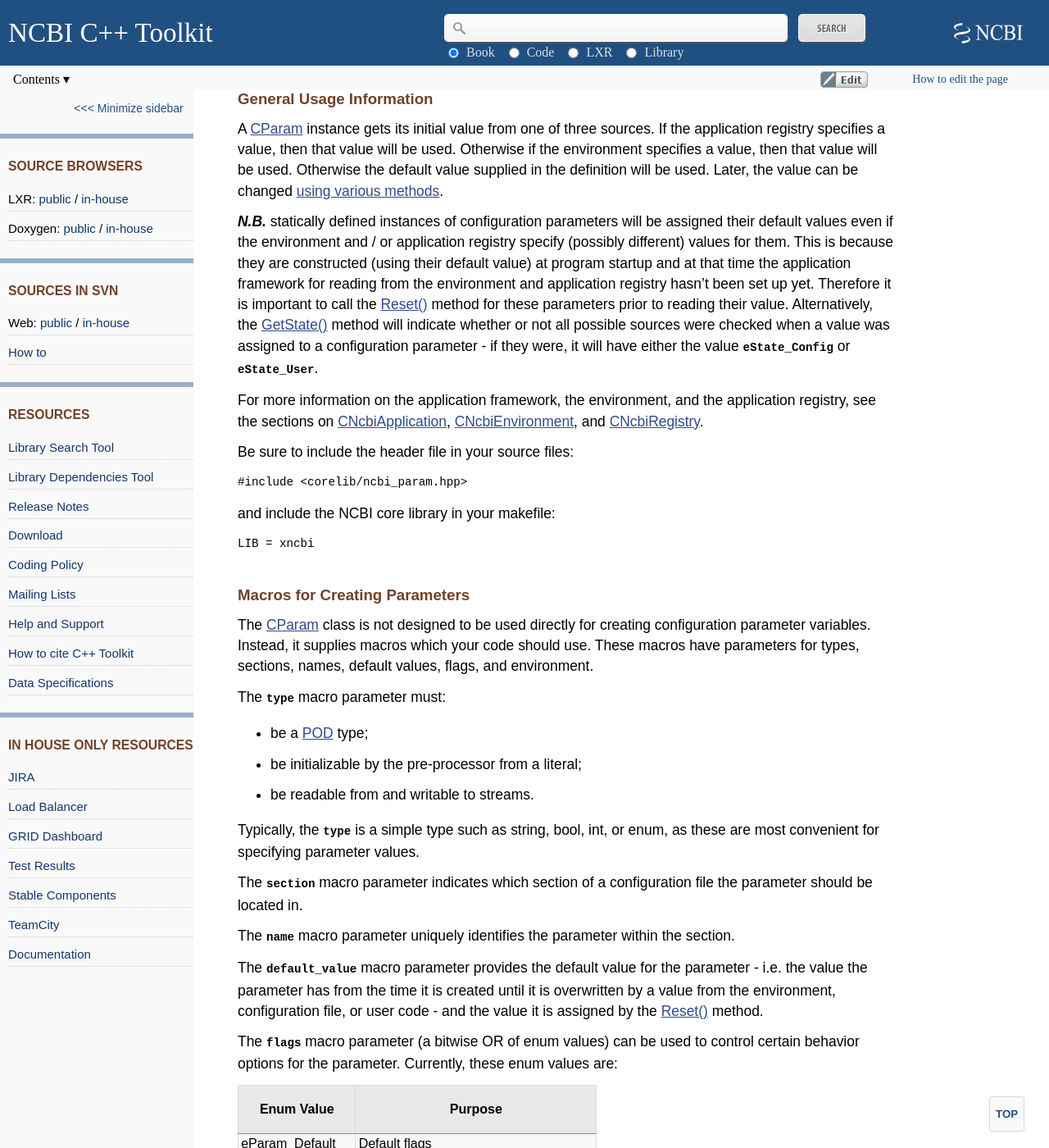
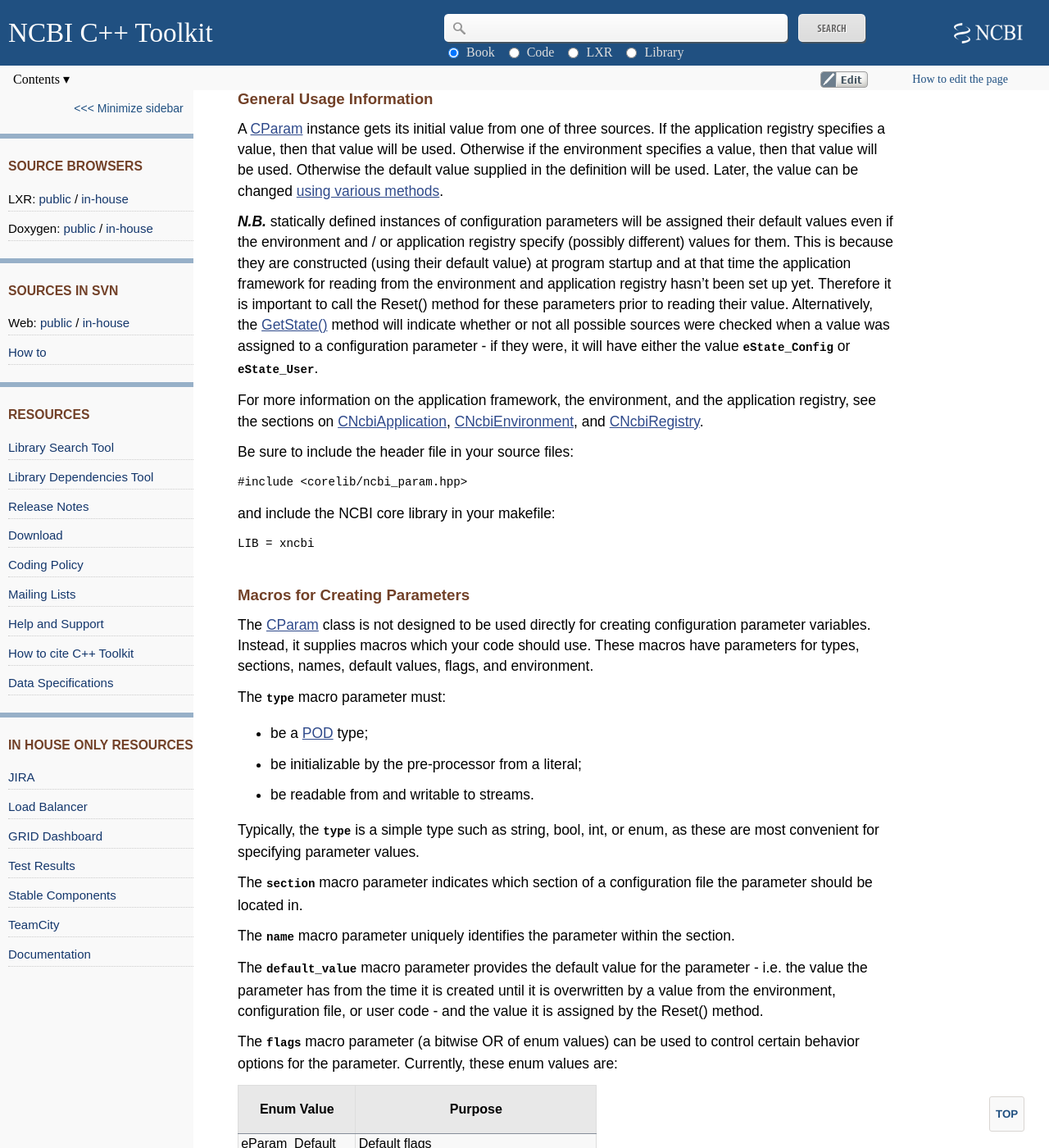
Before and after one commit to ncbi/cxx-toolkit, a Jekyll site: the page built from pages/ch_core.md, in a window 1280 px wide and 1400 px high, scrolled down 36644 px. Shown: the whole window at 82% size. Built offline with Jekyll 4.4.1, drawn with Linux system fonts in a browser that asks for light colours; some of the changed lines change nothing that is shown; some of the changed text lies outside the part shown.

Commit message:
Dead links removed

```diff
--- a/pages/ch_core.md
+++ b/pages/ch_core.md
@@ -448,7 +448,7 @@
 
 In this example, the [GetEnvironment()](https://www.ncbi.nlm.nih.gov/IEB/ToolBox/CPP_DOC/lxr/ident?i=GetEnvironment) is defined in the [CNcbiApplication](https://www.ncbi.nlm.nih.gov/IEB/ToolBox/CPP_DOC/lxr/ident?i=CNcbiApplication) class and returns the [CNcbiEnvironment](https://www.ncbi.nlm.nih.gov/IEB/ToolBox/CPP_DOC/lxr/ident?i=CNcbiEnvironment) object for which the [Get()](https://www.ncbi.nlm.nih.gov/IEB/ToolBox/CPP_DOC/lxr/ident?i=Get) method is called with the environment variable **`PATH`**.
 
-To delete all of the cached entries and reload new ones from the environment pointer (envp), use the [CNcbiEnvironment](https://www.ncbi.nlm.nih.gov/IEB/ToolBox/CPP_DOC/lxr/ident?i=CNcbiEnvironment)::[Reset()](https://www.ncbi.nlm.nih.gov/IEB/ToolBox/CPP_DOC/lxr/ident?i=Reset) method.
+To delete all of the cached entries and reload new ones from the environment pointer (envp), use the [CNcbiEnvironment](https://www.ncbi.nlm.nih.gov/IEB/ToolBox/CPP_DOC/lxr/ident?i=CNcbiEnvironment)::Reset() method.
 
 <a name="ch_core.CNcbiRegistry"></a>
 
@@ -1480,7 +1480,7 @@
 
 A [CParam](https://www.ncbi.nlm.nih.gov/IEB/ToolBox/CPP_DOC/lxr/ident?i=CParam) instance gets its initial value from one of three sources. If the application registry specifies a value, then that value will be used. Otherwise if the environment specifies a value, then that value will be used. Otherwise the default value supplied in the definition will be used. Later, the value can be changed [using various methods](#ch_core.Methods_for_Using_Pa).
 
-***N.B.*** statically defined instances of configuration parameters will be assigned their default values even if the environment and / or application registry specify (possibly different) values for them. This is because they are constructed (using their default value) at program startup and at that time the application framework for reading from the environment and application registry hasn't been set up yet. Therefore it is important to call the [Reset()](https://www.ncbi.nlm.nih.gov/IEB/ToolBox/CPP_DOC/lxr/ident?i=Reset) method for these parameters prior to reading their value. Alternatively, the [GetState()](https://www.ncbi.nlm.nih.gov/IEB/ToolBox/CPP_DOC/lxr/ident?i=GetState) method will indicate whether or not all possible sources were checked when a value was assigned to a configuration parameter - if they were, it will have either the value **`eState_Config`** or **`eState_User`**.
+***N.B.*** statically defined instances of configuration parameters will be assigned their default values even if the environment and / or application registry specify (possibly different) values for them. This is because they are constructed (using their default value) at program startup and at that time the application framework for reading from the environment and application registry hasn't been set up yet. Therefore it is important to call the Reset() method for these parameters prior to reading their value. Alternatively, the [GetState()](https://www.ncbi.nlm.nih.gov/IEB/ToolBox/CPP_DOC/lxr/ident?i=GetState) method will indicate whether or not all possible sources were checked when a value was assigned to a configuration parameter - if they were, it will have either the value **`eState_Config`** or **`eState_User`**.
 
 For more information on the application framework, the environment, and the application registry, see the sections on [CNcbiApplication](#ch_core.CNcbiApplication), [CNcbiEnvironment](#ch_core.CNcbiEnvironment), and [CNcbiRegistry](#ch_core.registry).
 
@@ -1512,7 +1512,7 @@
 
 The **`name`** macro parameter uniquely identifies the parameter within the section.
 
-The **`default_value`** macro parameter provides the default value for the parameter - i.e. the value the parameter has from the time it is created until it is overwritten by a value from the environment, configuration file, or user code - and the value it is assigned by the [Reset()](https://www.ncbi.nlm.nih.gov/IEB/ToolBox/CPP_DOC/lxr/ident?i=Reset) method.
+The **`default_value`** macro parameter provides the default value for the parameter - i.e. the value the parameter has from the time it is created until it is overwritten by a value from the environment, configuration file, or user code - and the value it is assigned by the Reset() method.
 
 The **`flags`** macro parameter (a bitwise OR of enum values) can be used to control certain behavior options for the parameter. Currently, these enum values are:
 
@@ -1606,7 +1606,7 @@
 | [GetState()](https://www.ncbi.nlm.nih.gov/IEB/ToolBox/CPP_DOC/lxr/ident?i=GetState)     | Yes    | Get the current state of the parameter. The state indicates the last source checked when assigning its value. ***N.B.*** it specifically does *not* indicate the origin of the current value. See the [EParamState](https://www.ncbi.nlm.nih.gov/IEB/ToolBox/CPP_DOC/doxyhtml/classCParamBase.html#0f2898884063b661395c511bcdb1c6ea) enum for specific values. |
 | [Get()](https://www.ncbi.nlm.nih.gov/IEB/ToolBox/CPP_DOC/lxr/ident?i=Get)    | No     | Get the current parameter value.          |
 | [Set()](https://www.ncbi.nlm.nih.gov/IEB/ToolBox/CPP_DOC/lxr/ident?i=Set)    | No     | Set a new parameter value (this instance only).              |
-| [Reset()](https://www.ncbi.nlm.nih.gov/IEB/ToolBox/CPP_DOC/lxr/ident?i=Reset)  | No     | Reset the value as if it has not been initialized yet.       |
+| Reset()  | No     | Reset the value as if it has not been initialized yet.       |
 | [GetDefault()](https://www.ncbi.nlm.nih.gov/IEB/ToolBox/CPP_DOC/lxr/ident?i=GetDefault)   | Yes    | Get the global default value.             |
 | [SetDefault()](https://www.ncbi.nlm.nih.gov/IEB/ToolBox/CPP_DOC/lxr/ident?i=SetDefault)   | Yes    | Set a new global default value.           |
 | [ResetDefault()](https://www.ncbi.nlm.nih.gov/IEB/ToolBox/CPP_DOC/lxr/ident?i=ResetDefault) | Yes    | Reload the global default value from the environment/registry or reset it to the initial value specified in NCBI\_PARAM\_DEF.            |
@@ -2249,7 +2249,7 @@
     bool operator!()
     CRefBase& operator=(const CRefBase& ref)
 
-Both the [Release()](https://www.ncbi.nlm.nih.gov/IEB/ToolBox/CPP_DOC/lxr/ident?i=Release) and [Reset()](https://www.ncbi.nlm.nih.gov/IEB/ToolBox/CPP_DOC/lxr/ident?i=Reset) functions set the [CRef](https://www.ncbi.nlm.nih.gov/IEB/ToolBox/CPP_DOC/lxr/ident?i=CRef) object's **`m_ptr`** to 0, thus effectively removing the reference to its [CObject](https://www.ncbi.nlm.nih.gov/IEB/ToolBox/CPP_DOC/lxr/ident?i=CObject). There are important distinctions between these two functions however. The [Release()](https://www.ncbi.nlm.nih.gov/IEB/ToolBox/CPP_DOC/lxr/ident?i=Release) method removes the reference without destroying the object, while the [Reset()](https://www.ncbi.nlm.nih.gov/IEB/ToolBox/CPP_DOC/lxr/ident?i=Reset) method may lead to the destruction of the object if there are no other references to it.
+Both the [Release()](https://www.ncbi.nlm.nih.gov/IEB/ToolBox/CPP_DOC/lxr/ident?i=Release) and Reset() functions set the [CRef](https://www.ncbi.nlm.nih.gov/IEB/ToolBox/CPP_DOC/lxr/ident?i=CRef) object's **`m_ptr`** to 0, thus effectively removing the reference to its [CObject](https://www.ncbi.nlm.nih.gov/IEB/ToolBox/CPP_DOC/lxr/ident?i=CObject). There are important distinctions between these two functions however. The [Release()](https://www.ncbi.nlm.nih.gov/IEB/ToolBox/CPP_DOC/lxr/ident?i=Release) method removes the reference without destroying the object, while the Reset() method may lead to the destruction of the object if there are no other references to it.
 
 If the [CObject](https://www.ncbi.nlm.nih.gov/IEB/ToolBox/CPP_DOC/lxr/ident?i=CObject)'s internal reference count is 1 at the time [Release()](https://www.ncbi.nlm.nih.gov/IEB/ToolBox/CPP_DOC/lxr/ident?i=Release) is invoked, that reference count will be decremented to 0, and a pointer to the [CObject](https://www.ncbi.nlm.nih.gov/IEB/ToolBox/CPP_DOC/lxr/ident?i=CObject) is returned. The [Release()](https://www.ncbi.nlm.nih.gov/IEB/ToolBox/CPP_DOC/lxr/ident?i=Release) method can throw two types of exceptions: (1) a `null pointer` exception if **`m_ptr`** is already `0`, and (2) an `Illegal CObject::ReleaseReference()` exception if there are currently other references to that object. An object must be free of all references (but this one) before it can be "released". In contrast, the ***Reset(void)*** function simply resets the [CRef](https://www.ncbi.nlm.nih.gov/IEB/ToolBox/CPP_DOC/lxr/ident?i=CRef)'s **`m_ptr`** to 0, decrements the [CObject](https://www.ncbi.nlm.nih.gov/IEB/ToolBox/CPP_DOC/lxr/ident?i=CObject)'s reference count, and, if the [CObject](https://www.ncbi.nlm.nih.gov/IEB/ToolBox/CPP_DOC/lxr/ident?i=CObject) has no other references and was dynamically allocated, deletes the [CObject](https://www.ncbi.nlm.nih.gov/IEB/ToolBox/CPP_DOC/lxr/ident?i=CObject).
 
```
